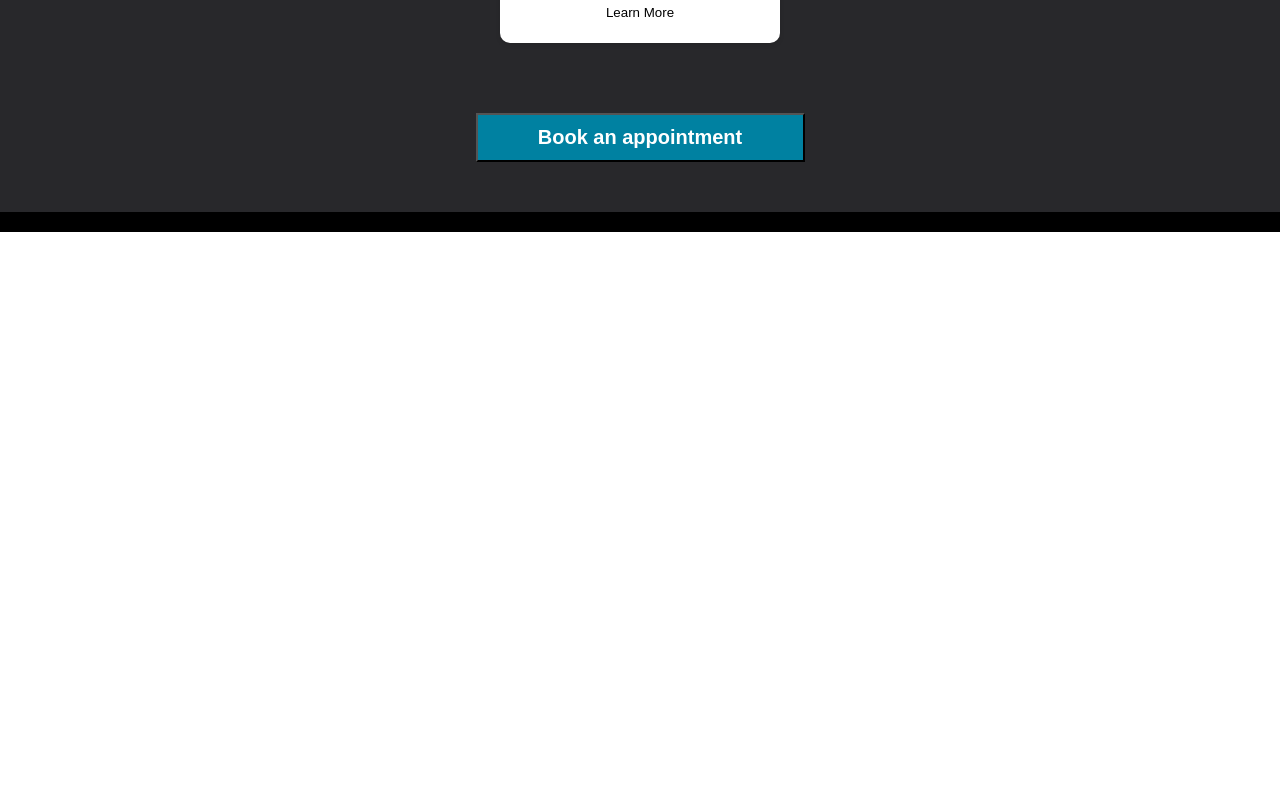
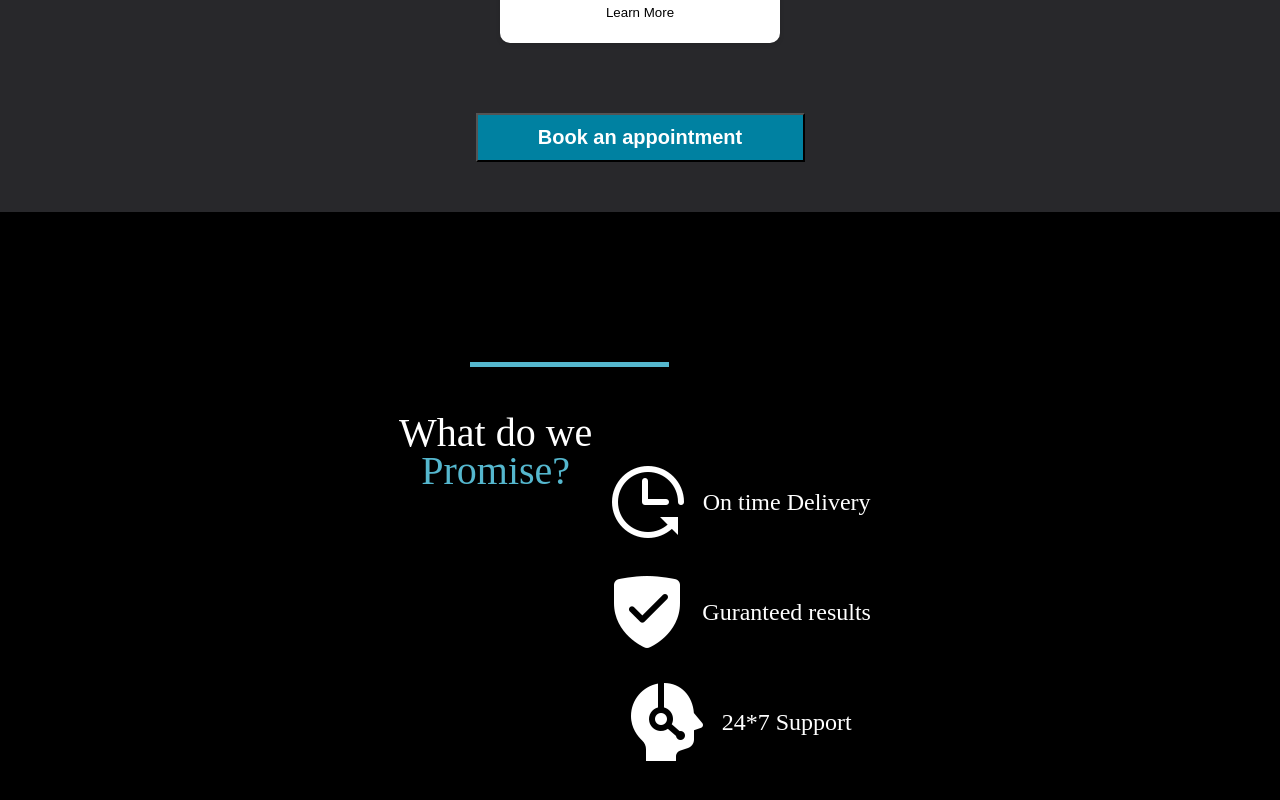
Before and after one commit to manpreet1singh/Groglobal, a React (Create React App) app: page /services in a window 1280 px wide. Shown: the part 1796-2596 px from the top of the page. Before the commit the page ends 2028 px from the top, so only its background shows below. Built offline with nearby package versions, Linux system fonts and the light colour scheme.

Commit message:
services

```diff
--- a/src/Components/About.css
+++ b/src/Components/About.css
@@ -69,13 +69,13 @@ top: 200px;
 .aboutlower-right-upper{
   display: flex;
   justify-content: center;
-  align-items: center;
+  align-items: flex-start;
+  flex-direction: column;
   position: relative;
 }
 .aboutblue-line {
   height: 5px;
   width: 154px;
-  position: absolute;
   left: 00px;
   top: -20px;
   background-color: #55B7CE;
@@ -85,7 +85,7 @@ top: 200px;
     font-family: Inknut Antiqua;
     font-size: 40px;
     font-weight: 700;
-    line-height: 49px;
+    line-height: 40px;
     text-align: left;
 
 
--- a/src/Components/Bottom.css
+++ b/src/Components/Bottom.css
@@ -1,9 +1,9 @@
-.containerbottom{
+/* .containerbottom{
     background-color: black;
     display: flex;
     justify-content: center;
     align-items: center;
-    height: 100%;
+    height: 100vh;
     position: relative;
 }
 .blueline{
@@ -38,4 +38,115 @@ font-size: 32px;
 font-weight: 500;
 line-height: 72px;
 text-align: left;
+} */
+.containerbottom {
+    background-color: black;
+    display: flex;
+    flex-direction: column; /* Changed to column for better responsiveness */
+    justify-content: center;
+    align-items: center;
+    min-height: 100vh; /* Changed to min-height to allow content to fit */
+    padding: 20px; /* Added padding for spacing */
+    box-sizing: border-box;
+    position: relative;
 }
+
+.blueline {
+    width: 199px;
+    height: 5px;
+    background-color: #55B7CE;
+    position: absolute;
+    top: 150px;
+    left: 470px;
+    /* Added margin for spacing */
+
+}
+.content {
+    display: flex;
+    flex-direction: row; /* Head and list side by side */
+    justify-content: center;
+    align-items: flex-start; /* Align to the top */
+    width: 100%;
+}
+.head {
+    font-family: 'Inknut Antiqua', serif;
+    color: #ffffff;
+    font-size: 2.5rem; /* Adjusted font size for better responsiveness */
+    font-weight: 500;
+    line-height: 1.2rem;
+    text-align: center; /* Centered text */
+    margin: 20px 0; /* Added margin for spacing */
+}
+
+.head span {
+    display: block; /* Ensures spans are on separate lines */
+}
+.list{
+    align-items: flex-start;
+}
+.list ul {
+    list-style: none;
+    padding: 0;
+
+    color: #ffffff;
+    font-family: 'Inknut Antiqua', serif;
+    font-size: 1.5rem; /* Adjusted font size for better responsiveness */
+    font-weight: 500;
+    line-height: 1.5;
+    text-align: center; /* Centered text */
+}
+
+.list ul li {
+    margin: 20px 0; /* Added margin for spacing */
+    display: flex;
+    align-items: center;
+    justify-content: center;
+}
+
+.list ul li img {
+    margin-right: 10px; /* Added margin for spacing */
+}
+
+@media (max-width: 768px) {
+    .head {
+        font-size: 2rem; /* Adjust font size for smaller screens */
+    }
+
+    .list ul {
+        font-size: 1.25rem; /* Adjust font size for smaller screens */
+    }
+}
+
+@media (max-width: 480px) {
+    .containerbottom{
+        flex-direction: column;
+    }
+
+    .blueline {
+        width: 150px; /* Adjust width for smaller screens */
+        position:static;
+
+    }
+    .content {
+        display: flex;
+        flex-direction: column; /* Head and list side by side */
+        justify-content: center;
+        align-items: center; /* Align to the top */
+        width: 100%;
+    }
+    .head {
+        font-size: 1.75rem; /* Further adjust font size for smaller screens */
+    }
+
+    .list ul {
+        font-size: 1rem; /* Further adjust font size for smaller screens */
+    }
+
+    .list ul li {
+        flex-direction: column; /* Stack items vertically */
+    }
+
+    .list ul li img {
+        margin-bottom: 10px; /* Adjust margin for vertical stacking */
+    }
+}
--- a/src/Components/Bottom.js
+++ b/src/Components/Bottom.js
@@ -7,12 +7,14 @@ const Bottom = () => {
   return (
     <div className="containerbottom">
         <div className="blueline"></div>
+        <div className="content">
        <div className="head">
         <span>What do we </span>
         <br />
         <span style={{ color: '#55B7CE' }}>Promise?</span>
 
        </div>
+
        <div className="list">
             <ul>
                 <li> <img  style={{ height: '90px',width:'90px' }} src={time} alt="time" /> On time Delivery</li>
@@ -20,6 +22,7 @@ const Bottom = () => {
                 <li>  <img  style={{ height: '90px',width:'90px' }} src={support} alt="support" /> 24*7 Support</li>
             </ul>
         </div>
+        </div>
     </div>
   )
 }
--- a/src/Components/Card.css
+++ b/src/Components/Card.css
@@ -1,3 +1,4 @@
+
 /* .cards-container {
     display: flex;
     flex-wrap: wrap;
--- a/src/Components/Middle.css
+++ b/src/Components/Middle.css
@@ -1,3 +1,4 @@
+
 .containernew{
     background-color:#28282B;
     color: white;
@@ -7,7 +8,7 @@
     justify-content: center;
     align-items: center;
     height: auto;
-   overflow: auto;
+
 }
 .headers {
     text-align: center;
--- a/src/Components/Services.css
+++ b/src/Components/Services.css
@@ -1,8 +1,4 @@
-body, html {
-    margin: 0;
-    padding: 0;
-    overflow-x: hidden; /* Prevent horizontal overflow */
-}
+
 .main{
     min-height: 100vh;
 
@@ -13,7 +9,7 @@ body, html {
     height: 100%;
     width: 100%;
     padding-bottom: 10vh;
-    overflow: hidden;
+
 }
 .upper{
     display: flex;
@@ -168,6 +164,7 @@ h2{
 
     .lower-left img {
         width: 100%; /* Ensure image scales properly */
+        box-shadow: none;
     }
 
     .lower-right {
--- a/src/index.css
+++ b/src/index.css
@@ -1,3 +1,4 @@
+
 body {
   margin: 0;
   font-family: -apple-system, BlinkMacSystemFont, 'Segoe UI', 'Roboto', 'Oxygen',
@@ -11,3 +12,10 @@ code {
   font-family: source-code-pro, Menlo, Monaco, Consolas, 'Courier New',
     monospace;
 }
+@media (max-width:480px) {
+  html, body {
+    margin: 0;
+    padding: 0;
+    overflow-x: hidden;
+}
+}
```
